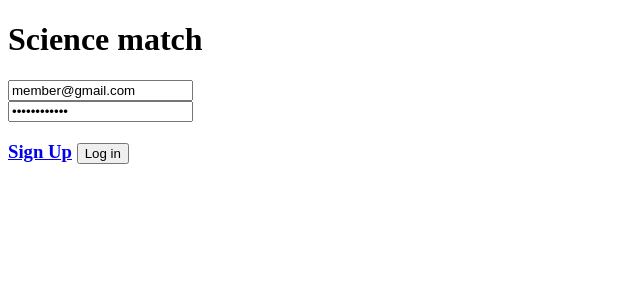
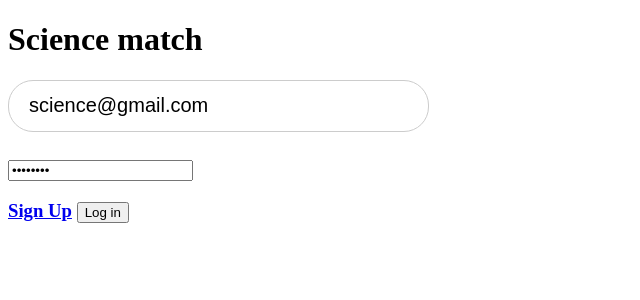
Before and after one commit to SCIENCE-MATCH/SCIENCE-MATCH-Client, a React (Create React App) app: page / in a window 1280 px wide. Shown: the top 300 px of the page, without its empty margins (0-640 px from the left). Built offline with nearby package versions, Linux system fonts and the light colour scheme.

Commit message:
230801_final

```diff
--- a/src/App.js
+++ b/src/App.js
@@ -14,7 +14,7 @@ function App() {
           <SignUp />
         </Route>
         <Route path="/admin">
-          //접속자가 admin인지 확인해야함
+          {/*접속자가 admin인지 확인해야함*/}
           <Admin />
         </Route>
         <Route path="/teacher">
--- /dev/null
+++ b/src/components/InputBox.js
@@ -0,0 +1,35 @@
+import React from "react";
+import styles from "./InputBox.module.css";
+import PropTypes from "prop-types";
+
+const InputBox = ({
+  type,
+  value,
+  onChange,
+  maxLegnth,
+  placeholder,
+  isRequired,
+}) => {
+  return (
+    <div className={styles.inputBox}>
+      <input
+        type={type}
+        value={value}
+        onChange={onChange}
+        maxLength={maxLegnth}
+        placeholder={placeholder}
+        required={isRequired}
+      />
+    </div>
+  );
+};
+InputBox.propTypes = {
+  type: PropTypes.string.isRequired,
+  value: PropTypes.string,
+  onChange: PropTypes.string,
+  maxLegnth: PropTypes.string,
+  placeholder: PropTypes.string,
+  isRequired: PropTypes.string,
+};
+
+export default InputBox;
--- /dev/null
+++ b/src/components/InputBox.module.css
@@ -0,0 +1,18 @@
+.inputBox {
+  margin-bottom: 10px;
+}
+
+.inputBox label {
+  display: block;
+  margin-bottom: 5px;
+  font-weight: bold;
+}
+
+.inputBox input {
+  width: 30%;
+  height: 10px;
+  padding: 20px;
+  font-size: 20px;
+  border: 1px solid #ccc;
+  border-radius: 25px;
+}
--- a/src/routes/LogIn.js
+++ b/src/routes/LogIn.js
@@ -1,6 +1,7 @@
 import { useState, useEffect } from "react";
 import { Link } from "react-router-dom";
 import Axios from "axios";
+import InputBox from "../components/InputBox";
 
 function LogIn() {
   const axios = require(`axios`);
@@ -11,8 +12,8 @@ function LogIn() {
     setLoginPw("");
     axios_Login_post();
   }
-  const [loginId, setLoginId] = useState("member@gmail.com");
-  const [loginPw, setLoginPw] = useState("Iammember10!");
+  const [loginId, setLoginId] = useState("science@gmail.com");
+  const [loginPw, setLoginPw] = useState("test1234");
   const onChangeId = (event) => setLoginId(event.target.value);
   const onChangePw = (event) => setLoginPw(event.target.value);
   /*
@@ -36,7 +37,7 @@ function LogIn() {
   }*/
 
   const axios_Login_post = () => {
-    const url = "https://www.sophy.p-e.kr/auth/login";
+    const url = "https://www.science-match.p-e.kr/auth/login";
 
     const data = {
       email: loginId,
@@ -52,23 +53,22 @@ function LogIn() {
         console.log(`refresth Token : ${response.data.data.refreshToken}`);
       })
       .catch((error) => {
-        console.log(error.message);
+        console.log(error);
+        alert("아이디 혹은 비밀번호가 틀립니다.");
       });
   };
 
   return (
     <form onSubmit={onLoginSubmit}>
       <h1>Science match</h1>
-      <input
-        required
-        maxLength="25"
+      <InputBox
         type="text"
-        name="loginId"
-        placeholder="아이디"
-        id="loginId"
         value={loginId}
         onChange={onChangeId}
-      ></input>
+        maxLegnth="25"
+        placeholder="아이디"
+        isRequired="true"
+      ></InputBox>
       <br></br>
       <input
         required
--- a/src/routes/Signup.js
+++ b/src/routes/Signup.js
@@ -1,8 +1,7 @@
-import { ReactDOM } from "react";
 import { useState, useEffect } from "react";
 import { Link } from "react-router-dom";
-import reactRouterDom from "react-router-dom";
 import { useHistory } from "react-router-dom";
+import Axios from "axios";
 
 function SignUp() {
   const history = useHistory();
@@ -25,14 +24,22 @@ function SignUp() {
   const fillPwCheck = (event) => setPwCheck(event.target.value);
 
   const duplCheck = async (event) => {
-    event.preventDefault(); /*
-    const response = await fetch(`{{LOCAL_URL}}/auth/dupl-check`);
-    const json = await response.json();*/
-    if (true /*json.code !== 409*/) {
+    event.preventDefault();
+
+    Axios.post(`https://www.science-match.p-e.kr/auth/dupl-check`, {
+      email: email,
+    })
+      .then((response) => {
+        if (response.data.code === 200) {
           setEmailChecked(true);
-      alert("이메일 사용 가능!");
+          alert(response.data.message);
         }
+      })
+      .catch((error) => {
+        alert("중복된 이메일 입니다.");
+      });
   };
+
   const passwordAccordCheck = () => {
     console.log("password accord check performed.");
     if (password === pwCheck && password !== "") {
@@ -57,34 +64,31 @@ function SignUp() {
   useEffect(passwordAccordCheck, [password, pwCheck]);
   useEffect(finalSummitAble, [emailChecked, pwAccord, name, phoneNum]);
 
-  const Data = {
+  const signupSubmit = (event) => {
+    event.preventDefault();
+    console.log(
+      `email:${email}, name:${name}, pw:${password},${typeof password}, pN:${phoneNum},${typeof phoneNum}`
+    );
+    Axios.post(`https://www.science-match.p-e.kr/auth/signup`, {
+      email: "science@gmail.y",
+      name: "김사매",
+      password: "test1234",
+      phoneNum: "01012345678",
+      /*
       email: email,
       name: name,
       password: password,
-    phoneNum: phoneNum,
-  };
-  const otherParams = {
-    method: "post",
-    headers: {
-      "content-type": "application/json; charset=UTF-8",
-    },
-    body: JSON.stringify(Data),
-  };
-  const signupFetch = () => {
-    console.log(Data);
-    fetch("{{LOCAL_URL}}/auth/signup", otherParams)
-      .then((data) => {
-        return data.json();
+      phoneNum: phoneNum,*/
     })
-      .then((res) => {
-        console.log(res.message);
+      .then((response) => {
+        console.log("우선 보내긴 함");
+        console.log(response.data.message);
       })
-      .catch((error) => console.log(error));
-  };
-  const signupSubmit = () => {
-    signupFetch();
-    alert("회원가입 완료!");
-    history.push("/");
+      .catch((error) => {
+        console.log(error);
+        alert("오류 발생");
+      });
+    //history.push("/");
   };
 
   return (
```
Lines whose indentation alone changed are shown as unchanged.
